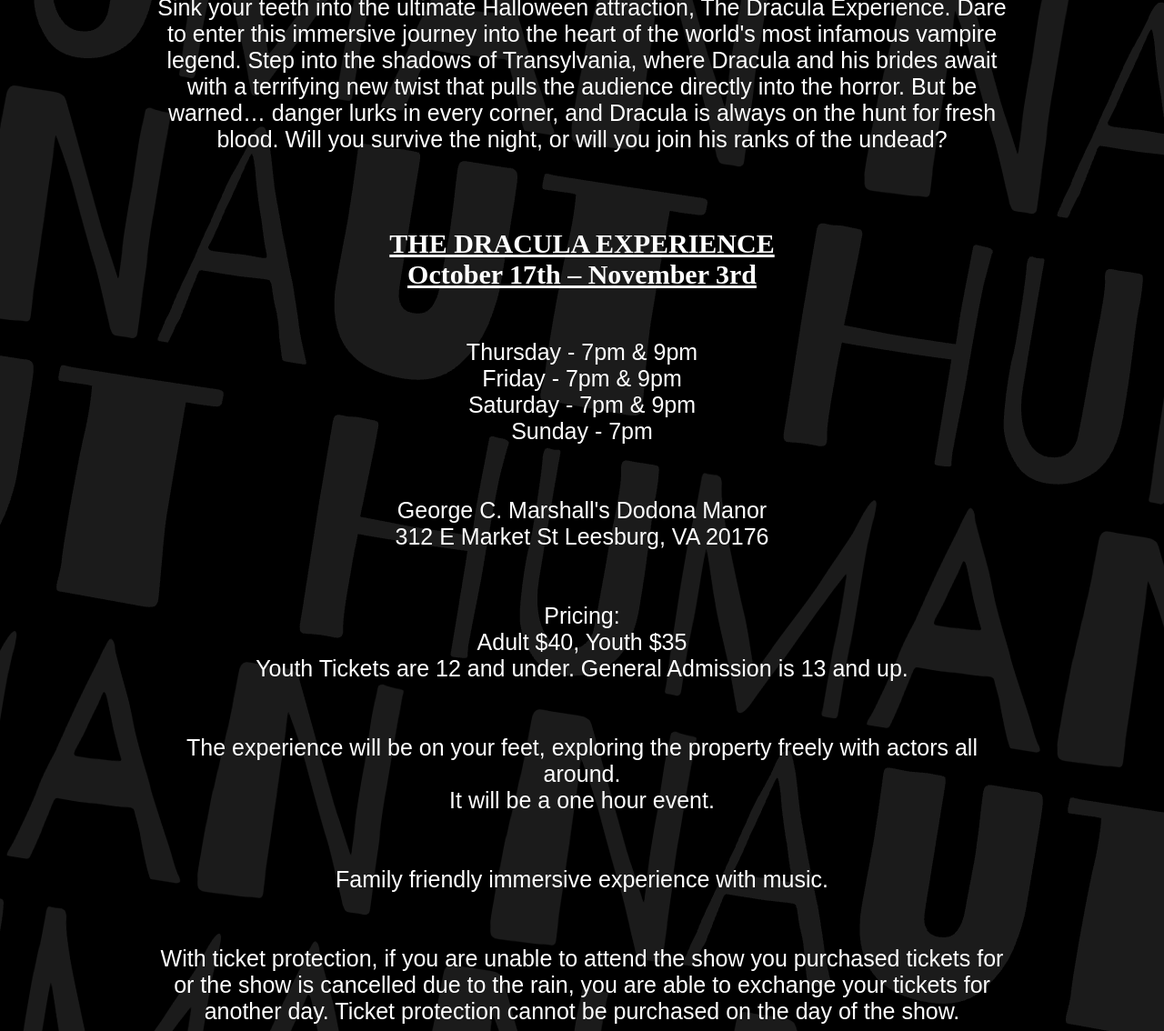
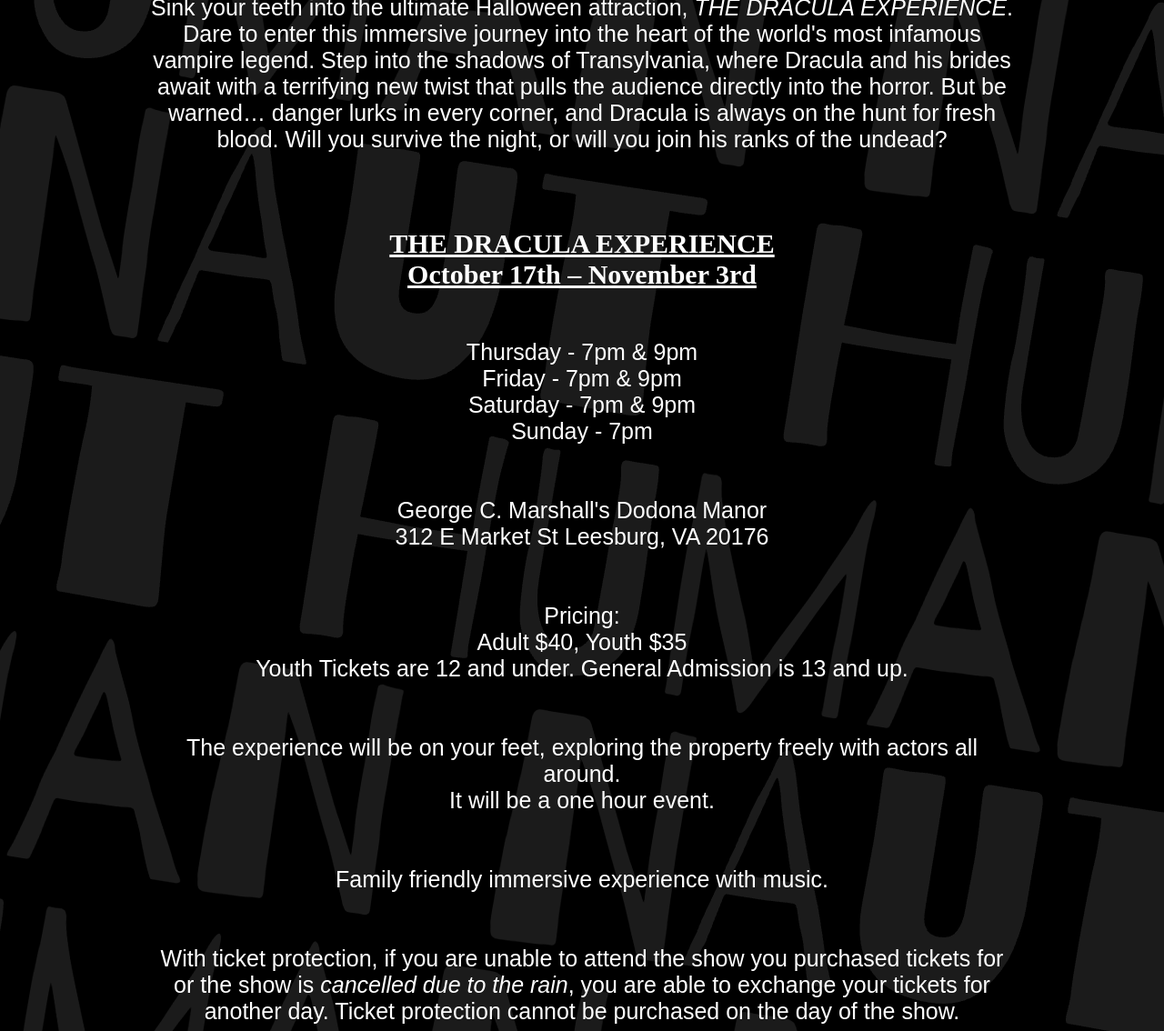
Before and after one commit to nauthuman/website, a Jekyll site: the page built from tickets.html, in a window 1280 px wide and 1400 px high, scrolled down 718 px. Shown: the part 266-1400 px from the top of the window at 91% size. Built offline with Jekyll 4.4.1, drawn with Linux system fonts in a browser that asks for light colours; some web fonts are replaced; some of the changed text lies outside the part shown.

Commit message:
Update ticketinfo_panel.html

```diff
--- a/_includes/ticketinfo_panel.html
+++ b/_includes/ticketinfo_panel.html
@@ -60,7 +60,7 @@
     <p>
 	<br>
 		Sink your teeth into the ultimate Halloween attraction,
-	    The Dracula Experience.
+	    <i>THE DRACULA EXPERIENCE</i>.
 	    Dare to enter this immersive journey into the heart
 	    of the world's most infamous vampire legend.
 	    Step into the shadows of Transylvania, where Dracula and his
@@ -115,8 +115,7 @@
 	    <br>
 	    <br>
 	    With ticket protection, if you are unable to attend the
-	    show you purchased tickets for or the show is cancelled
-	    due to the rain, you are able to exchange your tickets
+	    show you purchased tickets for or the show is <i>cancelled due to the rain</i>, you are able to exchange your tickets
 	    for another day. Ticket protection cannot be purchased
 	    on the day of the show.
 	    <br>
@@ -124,7 +123,7 @@
 	    <br>
 	    Without ticket protection, we do not offer exchanges
 	    if you are unable to attend or if the show is
-	    cancelled due to the rain. Ticket protection
+	    <i>cancelled due to the rain</i>. Ticket protection
 	    cannot be purchased on the day of the show.
 	    <br>
 	    <br>
```
